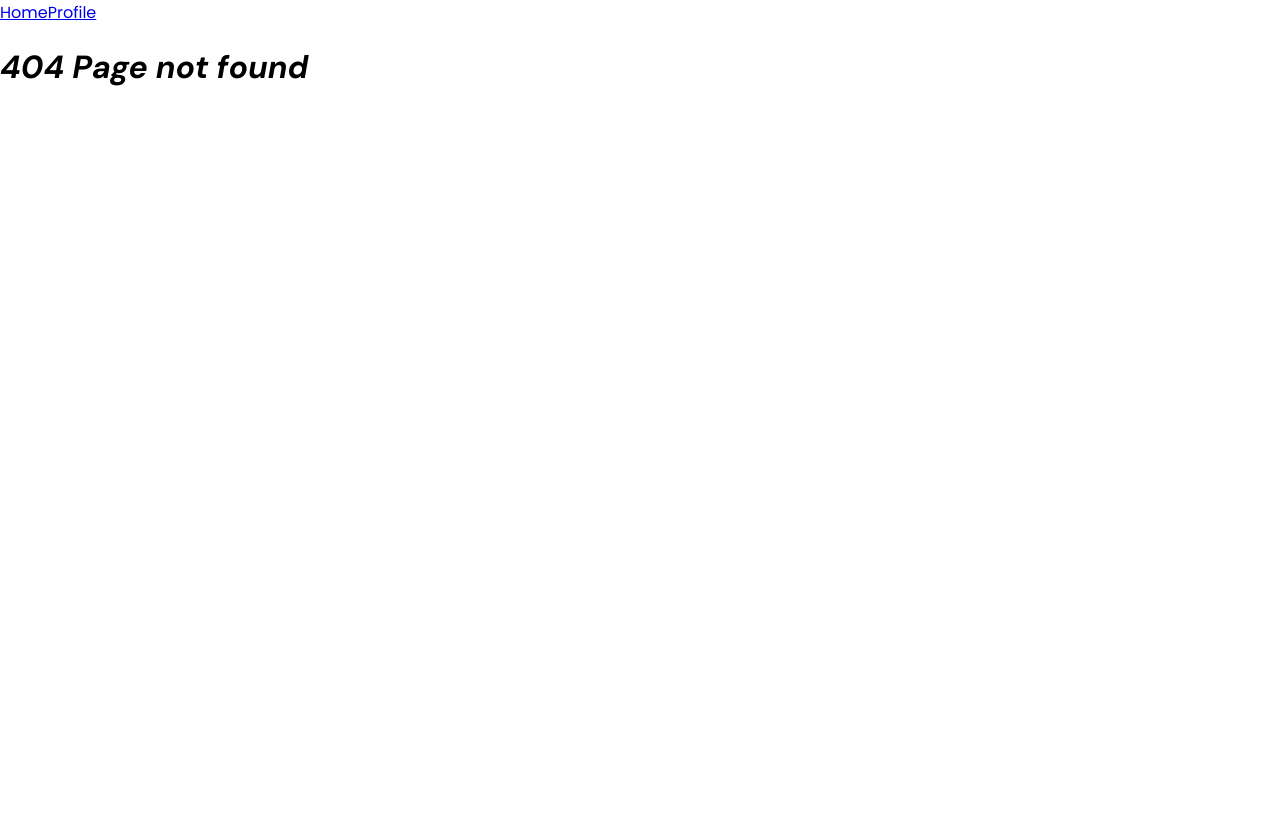
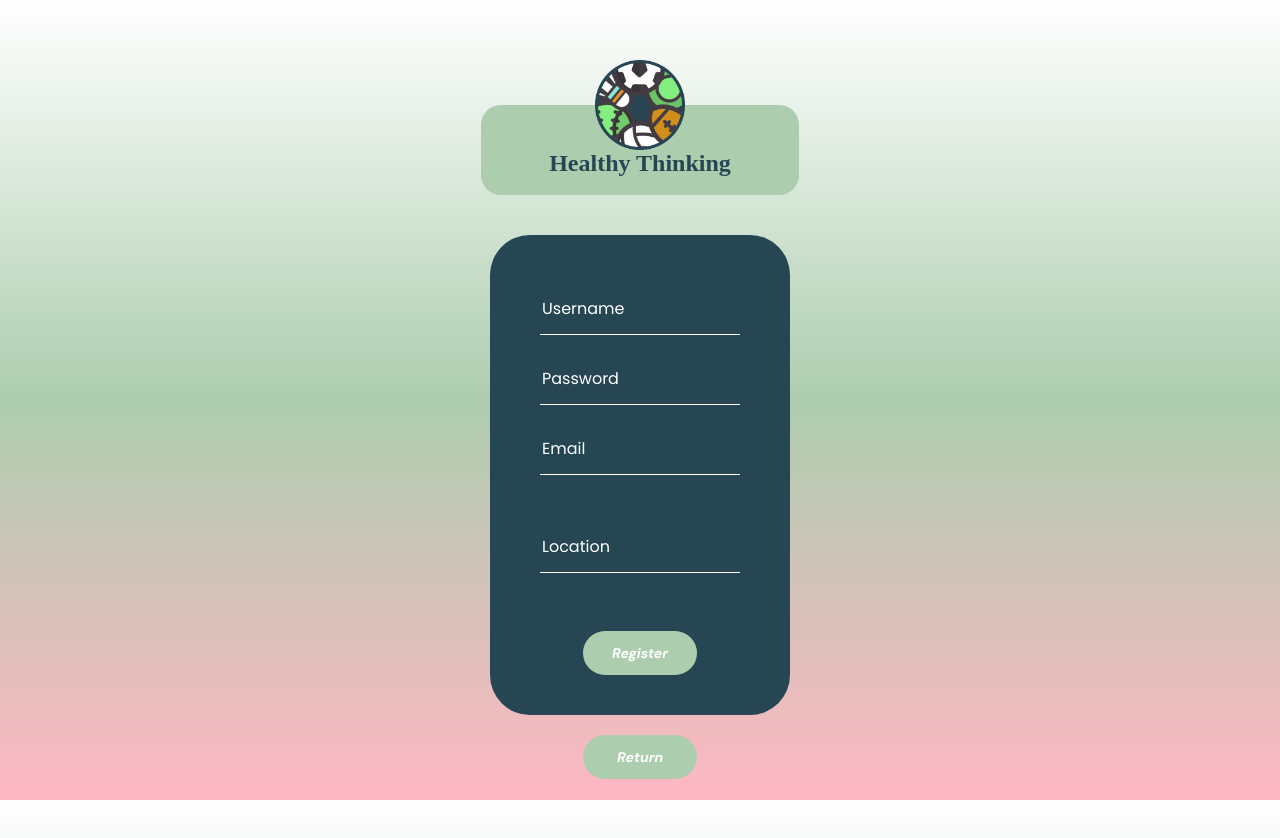
Before and after one commit to Sutteprutt1/Healthy-Thinking-GranCanaria, a React (Create React App) app: page /register in a window 1280 px wide. Before the commit this address had no page. Shown: the top 838 px of the page. Before the commit the page ends 800 px from the top, so only its background shows below. Built offline with nearby package versions, Linux system fonts and the light colour scheme; a web font is replaced by a local one.

Commit message:
styling + gradient fix

```diff
--- a/src/App.js
+++ b/src/App.js
@@ -5,6 +5,7 @@ import { Profile } from "./pages/profile";
 import { Layout } from "./pages/layout";
 import { NoPage } from "./pages/no-page";
 import { Login } from "./pages/login";
+import { Register } from "./pages/register";
 
 export default function App() {
   return (
@@ -12,11 +13,12 @@ export default function App() {
       <Routes>
         <Route path="/" element={<Layout />}>
           <Route index element={<Login />} />
+          <Route path="register" element={<Register />} />
           <Route path="home" element={<Home />} />
           <Route path="profile" element={<Profile />} />
           <Route path="*" element={<NoPage />} />
         </Route>
       </Routes>
     </BrowserRouter>
-  )
+  );
 }
--- a/src/components/globalStyles.js
+++ b/src/components/globalStyles.js
@@ -1,4 +1,4 @@
-import {createGlobalStyle} from "styled-components"
+import { createGlobalStyle } from "styled-components";
 
 // color palette
 export const colors = {
@@ -9,18 +9,18 @@ export const colors = {
   yellow: "#F9A620",
   blue: "#81B9CB",
   black: "#000000",
-}
+};
 
 export const BackgroundGradient = createGlobalStyle`
   body {
-    background: linear-gradient(to bottom, ${colors.pink}, ${colors.white});
-    height: 100vh;
+    background-image: linear-gradient(to bottom, ${colors.pink}, ${colors.white});
+    height: 100%;
   }
 
-`
+`;
 
 export const LoginBackground = createGlobalStyle`
   body {
-    background: linear-gradient(to bottom, ${colors.white}, ${colors.lightGreen}, ${colors.pink});
-    height: 100vh;
-  }`
+    background-image: linear-gradient(to bottom, ${colors.white}, ${colors.lightGreen}, ${colors.pink});
+    height: 100%;
+  }`;
--- /dev/null
+++ b/src/components/register/register.js
@@ -0,0 +1,90 @@
+import authService from "../../services/auth.service.js";
+import { useState } from "react";
+import { useNavigate } from "react-router";
+import {
+  RegisterWrapper,
+  RegisterSection,
+  Form,
+  Input,
+  RegisterButton,
+  ReturnButton,
+} from "./styles.js";
+
+import { LogoCard } from "../logo-card/logoCard.js";
+
+export function UserRegistration() {
+  let navigate = useNavigate();
+
+  const initialUserState = {
+    username: "",
+    email: "",
+    password: "",
+    location: "",
+  };
+
+  const [user, setUser] = useState(initialUserState);
+
+  const handleInputChange = (event) => {
+    const { name, value } = event.target;
+    setUser({ ...user, [name]: value });
+  };
+
+  const onSubmit = (event) => {
+    event.preventDefault();
+
+    // create new user
+    authService
+      .register(user)
+      .then((response) => {
+        if (localStorage.getItem("token")) {
+          navigate("/home");
+          console.log(localStorage.getItem("token"));
+        }
+      })
+      .catch((e) => {
+        console.log(e);
+      });
+  };
+
+  return (
+    <>
+      <RegisterSection>
+        <RegisterWrapper>
+          <Input
+            placeholder="Username"
+            type="text"
+            name="username"
+            onChange={handleInputChange}
+            required
+          />
+          <Input
+            placeholder="Password"
+            type="password"
+            name="password"
+            onChange={handleInputChange}
+            required
+          />
+          <Form onSubmit={onSubmit}>
+            <Input
+              placeholder="Email"
+              type="text"
+              name="email"
+              onChange={handleInputChange}
+              required
+            />
+            <Input
+              placeholder="Location"
+              type="text"
+              name="location"
+              onChange={handleInputChange}
+              required
+            />
+
+            <RegisterButton type="submit">Register</RegisterButton>
+          </Form>
+        </RegisterWrapper>
+        <ReturnButton onClick={() => navigate("/")}>Return</ReturnButton>
+      </RegisterSection>
+    </>
+  );
+}
--- /dev/null
+++ b/src/components/register/styles.js
@@ -0,0 +1,78 @@
+import styled from "styled-components";
+import { colors } from "../globalStyles.js";
+
+export const RegisterSection = styled.section`
+  display: flex;
+  flex-direction: column;
+  align-items: center;
+  justify-content: center;
+  width: 100vw;
+  max-height: 100vh;
+  margin: 0 auto;
+  position: absolute;
+  padding-top: 40px;
+`;
+
+export const RegisterWrapper = styled.div`
+  display: flex;
+  flex-direction: column;
+  align-items: center;
+  justify-content: center;
+  background-color: ${colors.darkGreen};
+  width: 300px;
+  height: 480px;
+  border-radius: 40px;
+  margin: 0 auto;
+  align-self: center;
+`;
+
+export const Form = styled.form`
+  display: flex;
+  flex-direction: column;
+  align-items: center;
+  justify-content: center;
+  gap: 28px;
+`;
+
+export const Input = styled.input`
+  width: 200px;
+  height: 50px;
+  margin: 10px;
+  box-sizing: border-box;
+  color: ${colors.white};
+  border: none;
+  background: transparent;
+  border-bottom: 1px solid ${colors.white};
+  outline: none;
+  ::placeholder {
+    color: ${colors.white};
+    font-size: 16px;
+  }
+`;
+
+export const RegisterButton = styled.button`
+  background-color: ${colors.lightGreen};
+  width: 114px;
+  height: 44px;
+  margin-top: 20px;
+  border-radius: 40px;
+  border: none;
+  color: white;
+  text-align: center;
+  font-size: 14px;
+  cursor: pointer;
+`;
+
+export const ReturnButton = styled.button`
+  background-color: ${colors.lightGreen};
+  width: 114px;
+  height: 44px;
+  margin-top: 20px;
+  margin-bottom: 20px;
+  border-radius: 40px;
+  border: none;
+  color: white;
+  text-align: center;
+  font-size: 14px;
+  cursor: pointer;
+`;
--- a/src/index.css
+++ b/src/index.css
@@ -1,27 +1,36 @@
-body {
+body,
+html {
   margin: 0;
-  font-family: 'Poppins', sans-serif;
+  font-family: "Poppins", sans-serif;
   -webkit-font-smoothing: antialiased;
   -moz-osx-font-smoothing: grayscale;
+  height: 100%;
+  margin: 0;
+  background-repeat: no-repeat;
+  background-attachment: fixed;
+}
+
+#root {
+  height: 100%;
 }
 
 code {
-  font-family: source-code-pro, Menlo, Monaco, Consolas, 'Courier New',
+  font-family: source-code-pro, Menlo, Monaco, Consolas, "Courier New",
     monospace;
 }
 
 h1 {
-  font-family: 'DM Sans', sans-serif;
+  font-family: "DM Sans", sans-serif;
   font-style: italic;
   font-weight: 700;
 }
 
 button {
-  font-family: 'DM Sans', sans-serif;
+  font-family: "DM Sans", sans-serif;
   font-style: italic;
   font-weight: 700;
 }
 
 input {
-  font-family: 'Poppins', sans-serif;
+  font-family: "Poppins", sans-serif;
 }
--- a/src/pages/layout.js
+++ b/src/pages/layout.js
@@ -1,12 +1,8 @@
 import { Outlet } from "react-router";
-import { Link } from "react-router-dom";
 
 export function Layout() {
   return (
     <>
-      <Link to="/home">Home</Link>
-      <Link to="/profile">Profile</Link>
-
       <Outlet />
     </>
   );
--- /dev/null
+++ b/src/pages/register.js
@@ -0,0 +1,13 @@
+import { UserRegistration } from "../components/register/register";
+import { LogoCard } from "../components/logo-card/logoCard";
+import { LoginBackground } from "../components/globalStyles";
+
+export function Register() {
+  return (
+    <>
+      <LogoCard />
+      <LoginBackground />
+      <UserRegistration />
+    </>
+  );
+}
--- a/src/services/auth.service.js
+++ b/src/services/auth.service.js
@@ -2,37 +2,36 @@ import axios from "axios";
 
 const API_URL = "http://" + window.location.hostname + ":8081/api/users/";
 
-const register = (username, email, password, location) => {
-  return axios.post(API_URL + "signup", {
-    username,
-    email,
-    password,
-    location
-  });
+const register = (user) => {
+  return axios.post(API_URL + "signup", user);
 };
 
 const login = (user) => {
-
   return axios
-    .post(API_URL + "signin", {
-      withCredentials: true,
-      headers: {
-        "Accept": "application/json",
-        "Content-Type": "application/json"
+    .post(
+      API_URL + "signin",
+      {
+        withCredentials: true,
+        headers: {
+          Accept: "application/json",
+          "Content-Type": "application/json",
+        },
+      },
+      {
+        auth: {
+          username: user.email,
+          password: user.password,
+        },
       }
-    }, {
-      auth: {
-        username: user.email,
-        password: user.password
-      }
-    })
+    )
     .then((response) => {
       if (response.data.access_token) {
-        localStorage.setItem('token', response.data.access_token)
-        localStorage.setItem('userId', response.data.user.id)
+        localStorage.setItem("token", response.data.access_token);
+        localStorage.setItem("userId", response.data.user.id);
       }
       // return response.data;
-    }).catch(err => {
+    })
+    .catch((err) => {
       console.log(err);
     });
 };
```
